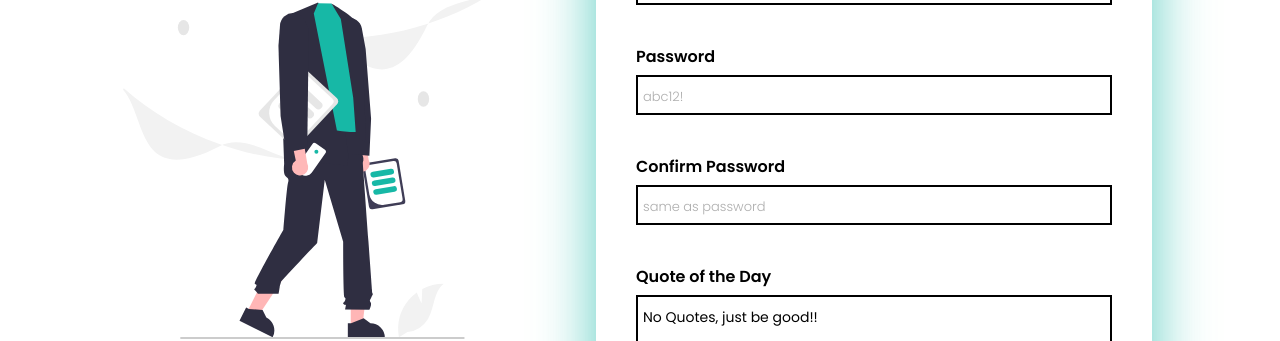
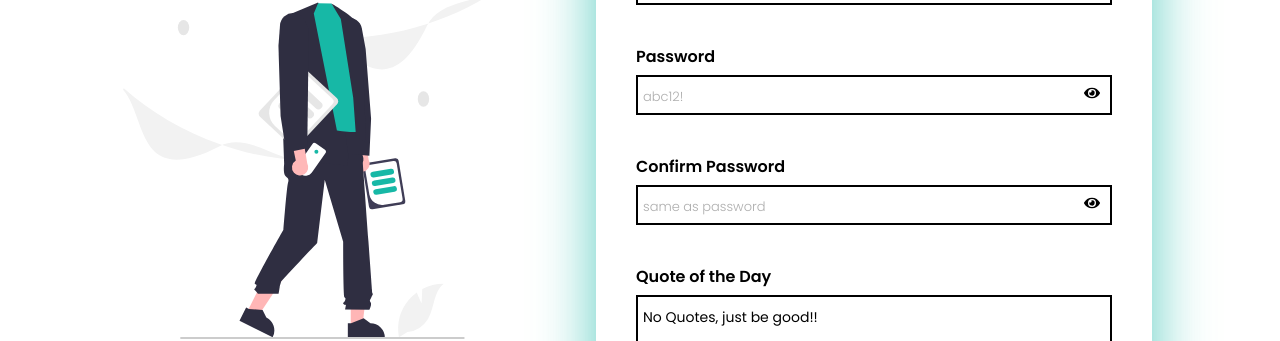
Before and after one commit to untitledDev9/Form_Handling, a React (Vite) app: page / in a window 1280 px wide. Shown: the part 268-609 px from the top of the page. Built offline with nearby package versions, Linux system fonts and the light colour scheme.

Commit message:
did the hide button

```diff
--- a/package.json
+++ b/package.json
@@ -13,6 +13,7 @@
     "@tailwindcss/vite": "^4.1.11",
     "react": "^19.1.0",
     "react-dom": "^19.1.0",
+    "react-icons": "^5.5.0",
     "react-router-dom": "^7.6.3",
     "tailwindcss": "^4.1.11"
   },
--- a/src/pages/FormPages.jsx
+++ b/src/pages/FormPages.jsx
@@ -1,6 +1,7 @@
 import { useState } from 'react'
 import FormCard from '../component/FormCard';
 import backgroungImage from "../assets/undraw_business-man_0ifc.svg";
+import { FaEye, FaEyeSlash } from 'react-icons/fa';
 // import { Link } from 'react-router-dom';
 
 const FormPages = () => {
@@ -20,6 +21,8 @@ const FormPages = () => {
   const [quote, setQuote] = useState("No Quotes, just be good!!")
 
   const [users, setUsers] = useState([])
+  const [showPassword, setShowPassword] = useState(false);
+  const [showConfirm, setShowConfirm] = useState(false);
 
   const handleSubmit = (e) => {
     e.preventDefault();
@@ -61,6 +64,8 @@ const FormPages = () => {
     setQuote("No Quotes, just be Good")
 
   }
+
+
 
   return (
     <>
@@ -119,26 +124,38 @@ const FormPages = () => {
 
 
 
-          <div className='flex flex-col'>
+          <div className='flex flex-col relative'>
             <label htmlFor="password">Password</label>
-            <input type="text" id='password' placeholder='abc12!' value={password} onChange={(e) => {
-              setPassword(e.target.value)
+            <input
+              type={showPassword ? "text" : "password"}
+              id="password"
+              placeholder="abc12!"
+              value={password}
+              onChange={(e) => {
+                setPassword(e.target.value);
                 if (passwordError) {
-
-                setPasswordError(false)
-
+                  setPasswordError(false);
                 }
               }}
-              className=' border-2 input focus:outline-none focus:border-0 focus:border-b-2 focus:border-[#17B8A6] placeholder:text-[#6969698b] placeholder:text-[13px] placeholder:font-light transition-all duration-200 ease-in'
+              className="w-full pr-10 border-2 input focus:outline-none focus:border-0 focus:border-b-2 focus:border-[#17B8A6] placeholder:text-[#6969698b] placeholder:text-[13px] placeholder:font-light transition-all duration-200 ease-in"
             />
+
+            <div
+              onClick={() => setShowPassword(!showPassword)}
+              className=' absolute top-10 right-3'>
+              {showPassword ? <FaEyeSlash /> : <FaEye />}
+            </div>
+
+
+
             {passwordError && (<p>Password must be 6 characters long</p>)}
           </div>
 
 
 
-          <div className='flex flex-col'>
+          <div className='flex flex-col relative'>
             <label htmlFor="confirm_password">Confirm Password</label>
-            <input type="text" id='confirm_password' placeholder='same as password' value={confirm} onChange={(e) => {
+            <input type={showConfirm ? "text" : "password"} id='confirm_password' placeholder='same as password' value={confirm} onChange={(e) => {
               setConfirm(e.target.value)
               if (confirm) {
 
@@ -147,6 +164,11 @@ const FormPages = () => {
             }}
               className=' border-2 input focus:outline-none focus:border-0 focus:border-b-2 focus:border-[#17B8A6] placeholder:text-[#6969698b] placeholder:text-[13px] placeholder:font-light transition-all duration-200 ease-in'
             />
+            <div
+              onClick={() => setShowConfirm(!showConfirm)}
+              className=' absolute top-10 right-3'>
+              {showConfirm ? <FaEyeSlash /> : <FaEye />}
+            </div>
             {confirmError && (<p>password does'nt match !! </p>)}
           </div>
 
```
Also changed, not shown: 1 other file (tests, documents, lock files or other folders). Lines whose indentation alone changed are shown as unchanged.
